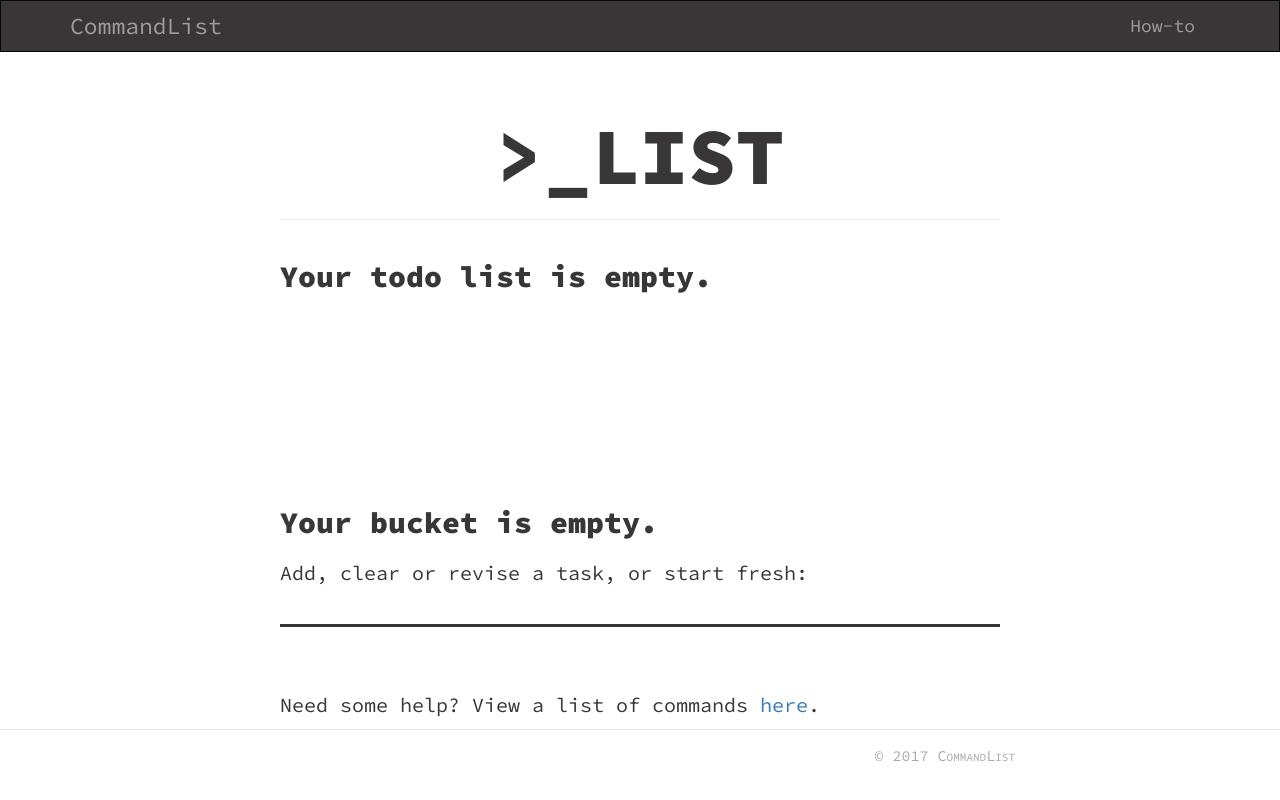
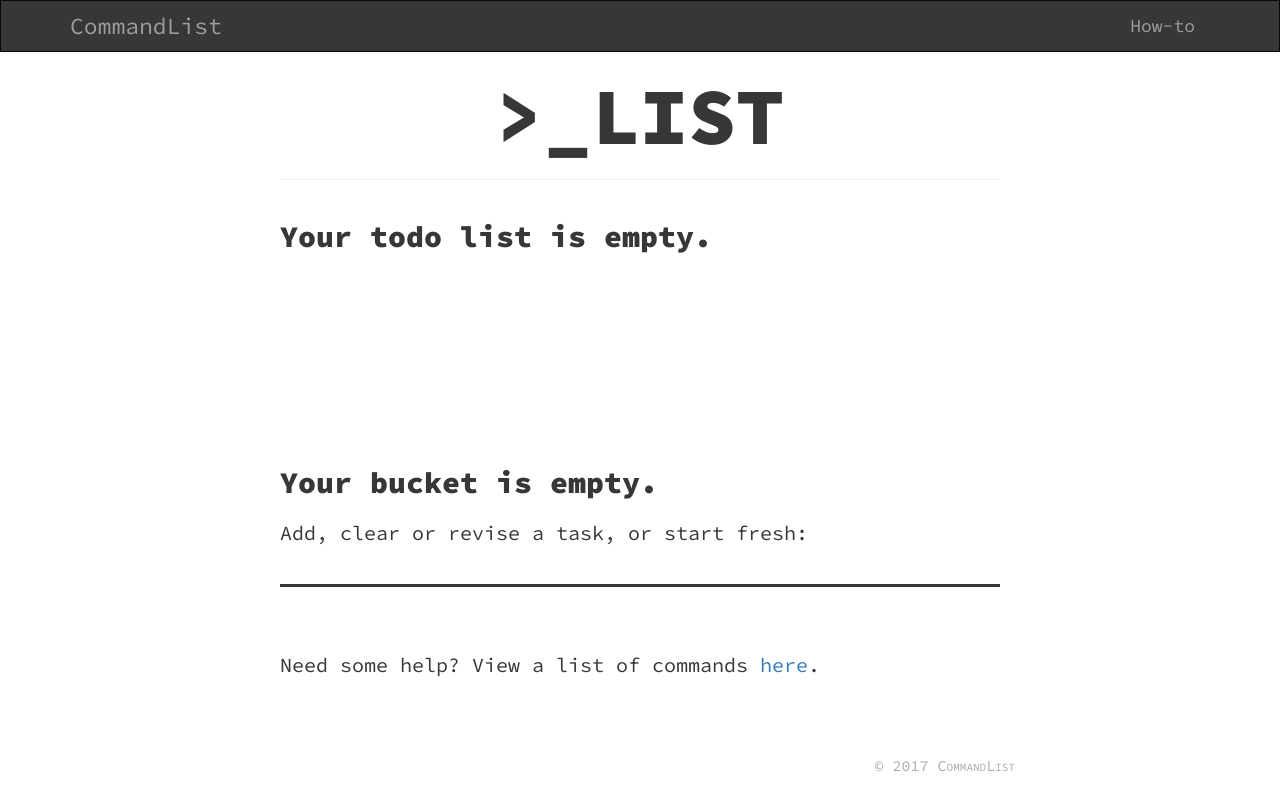
Before and after one commit to kmbn/commandlist, a Flask app: page / in a window 1280 px wide. Run offline with Flask 2, Linux system fonts and the light colour scheme; data that the repository does not hold is empty; parts of the project's set-up code (start-up, migrations or seed data) failed here and were passed over; some libraries are stand-ins or nearby versions.

Commit message:
Keep footer at bottom of screen/content
If there's not a lot of content, the footer is located
at the bottom of the screen. Otherwise, it's located
below the content.

```diff
--- a/static/custom.css
+++ b/static/custom.css
@@ -3,7 +3,8 @@ h1              { font-size: 8rem;
                   font-family: 'Source Code Pro', monospace;
                   font-weight: 800;
                   color: #383636;
-                  text-transform: uppercase; }
+                  text-transform: uppercase;
+                  margin-top: 10px; }
 
 h2              { font-family: 'Source Code Pro', monospace;
                   font-weight: 800;
@@ -22,7 +23,8 @@ p               { font-size: 2rem;
 .navbar-inverse { border-radius: 0 !important;
                   -webkit-border-radius: 0 !important;
                   -moz-border-radius: 0 !important;
-                  background-color: #383636; }
+                  background-color: #383636;
+                  margin-bottom: 10px; }
 
 .navbar-brand   { font-size: 2.3rem;
                   font-family: 'Source Code Pro', monospace;
@@ -37,7 +39,11 @@ p               { font-size: 2rem;
                   font-family: 'Source Code Pro', monospace;
                   font-variant: small-caps; }
 
-.page-header    { margin-bottom: 40px; }
+.modal-footer   { margin-top: 40px;
+                  border: none; }
+
+.page-header    { margin-top: 0px;
+                  margin-bottom: 40px; }
 
 .task           { font-family: 'Source Code Pro', monospace;
                   font-size: 2rem;
@@ -72,11 +78,30 @@ p               { font-size: 2rem;
                   font-family: 'Source Code Pro', monospace; }
                 }
 
-.modal-footer   { margin-top: 50px;
-                  border: none;
-                }
-
 .alert-info     { font-family: 'Source Code Pro', monospace;
                 }
 
 @media (min-width: 992px) {.container-content { width: 750px;}}
+
+/*------------------------------------------------------------------------*/
+/* Make footer appear at bottom of screen if there's not a lot of content */
+html,
+body {
+    margin:0;
+    padding:0;
+    height:100%;
+}
+#wrapper {
+    min-height:100%;
+    position:relative;
+}
+#content {
+    padding-bottom:100px; /* Height of the footer element */
+}
+#footer {
+    width:100%;
+    height:100px;
+    position:absolute;
+    bottom:0;
+    left:0;
+}
--- a/templates/base.html
+++ b/templates/base.html
@@ -9,6 +9,9 @@
 {% endblock %}
 
 {% block title %}CommandList{% endblock %}
+
+{% block body %}
+<div id="wrapper">
 
     {% block navbar %}
     <div class="navbar navbar-inverse" role="navigation">
@@ -24,7 +27,7 @@
             </div>
             <div class="navbar-collapse collapse">
                 <ul class="nav navbar-nav navbar-right">
-                <li><a href="{{ url_for('how_to') }}">How-to</a>
+                    <li><a href="{{ url_for('how_to') }}">How-to</a></li>
                 </ul>
             </div>
         </div>
@@ -32,6 +35,7 @@
     {% endblock %}
 
     {% block content %}
+    <div id="content">
         <div class="container container-content">
         {% for message in get_flashed_messages() %}
             <div class="alert alert-info">
@@ -43,8 +47,11 @@
         <div class="container container-content">
             {% block page_content %}{% endblock %}
         </div>
+    </div>
+    {% endblock %}
 
     {% block footer %}
+    <div id="footer">
         <div class="modal-footer">
             <div class="container container-content">
                 <ul class="nav navbar-nav navbar-right navbar-footer">
@@ -52,6 +59,12 @@
                 </ul>
             </div>
         </div>
+    </div>
     {% endblock %}
 
+    {% block scripts%}
+    {{super()}}
     {% endblock %}
+
+</div>
+{% endblock %}
```
Lines whose indentation alone changed are shown as unchanged.
